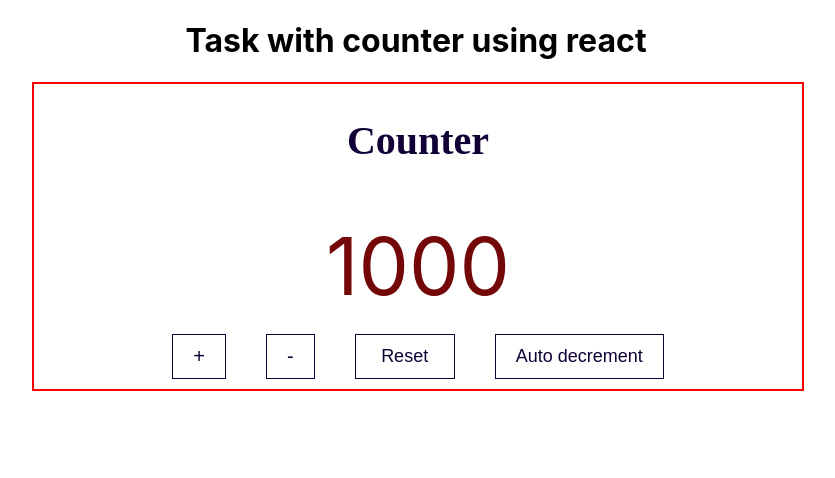
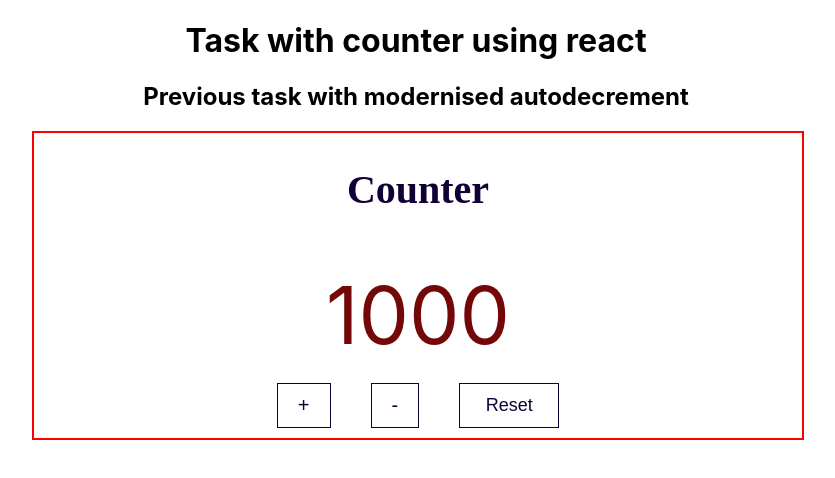
Before and after one commit to jalynkyrgyz/Mega-Bosster-First-Week, a React (Create React App) app in the folder counter-react/: page / in a window 1280 px wide. Shown: the top 478 px of the page, without its empty margins (224-1059 px from the left). Built offline with nearby package versions, Linux system fonts and the light colour scheme.

Commit message:
docs: delete some buttons

```diff
--- a/counter-react/src/App.js
+++ b/counter-react/src/App.js
@@ -24,17 +24,13 @@ function App() {
   }
 
    // autodecrement
-   const autoDecrement = () => {
 
-    setInterval(() => {
-       setCounter((count) => count - 1)
-   },1000)
-   }
 
 
   return (
     <div className="App">
        <h1>Task with counter using react</h1>
+       <h2>Previous task with modernised autodecrement</h2>
       <div className="counter">
       <h2>Counter</h2>
       <span className="counter__output">{counter}</span>
@@ -42,7 +38,7 @@ function App() {
         <button className="control__btn" onClick={increaseCounter}>+</button>
         <button className="control__btn" onClick={decreaseCounter}>-</button>
         <button className="reset" onClick={resetCounter}>Reset</button>
-        <button className='auto_decrement' onClick={autoDecrement}> Auto decrement </button>
+
       </div>
       </div>
     </div>
```
